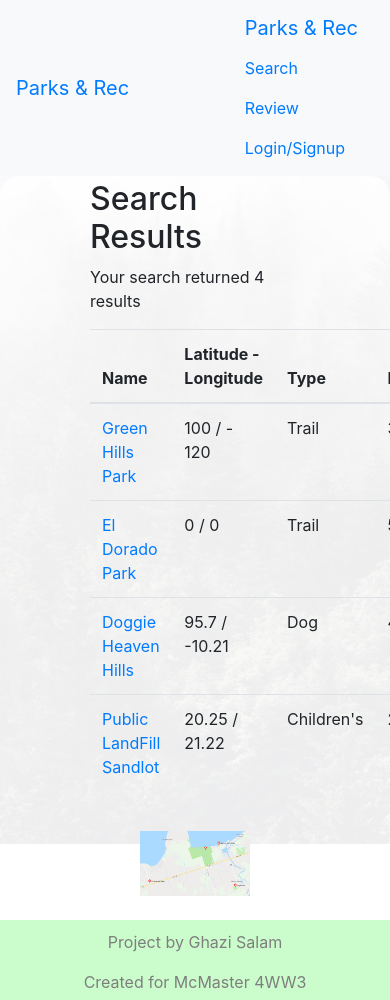
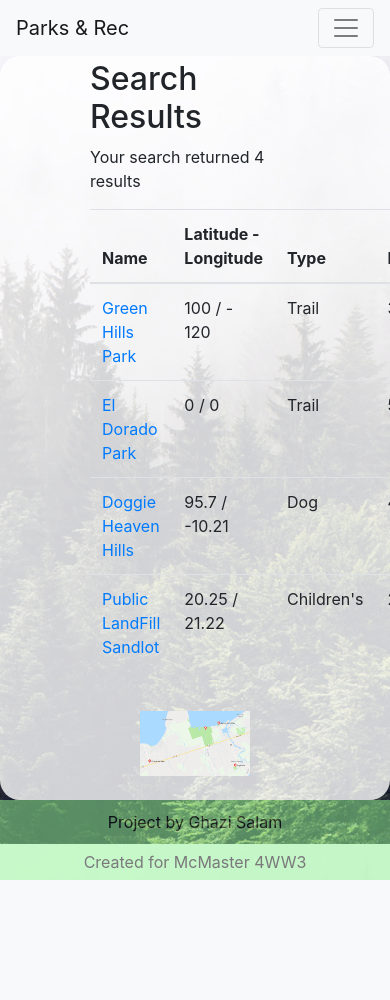
Before and after one commit to gzsalam7/4ww3, a PHP site: page /searchResults.html in a window 390 px wide. After the commit the page ends 880 px from the top, so only its background shows below. Run offline with PHP 8.4, Linux system fonts and the light colour scheme.

Commit message:
fixed mobile nav and attempt to fix background image issue

```diff
--- a/css/index.css
+++ b/css/index.css
@@ -1,6 +1,9 @@
 body::before {
     background-image: url(../assets/forestBackground.jpg);
     background-size: cover;
+    background-attachment: fixed;
+    background-position: center;
+    background-repeat: no-repeat;
     content: "";
     display: block;
     position: absolute;
@@ -10,6 +13,7 @@ body::before {
     height: 100%;
     z-index: -2;
     opacity: 0.4;
+    min-height: 500px;
     }
 
     .content {
--- a/css/login_signup.css
+++ b/css/login_signup.css
@@ -1,6 +1,9 @@
 body::before {
     background-image: url(../assets/forestBackground.jpg);
     background-size: cover;
+    background-attachment: fixed;
+    background-position: center;
+    background-repeat: no-repeat;
     content: "";
     display: block;
     position: absolute;
@@ -10,6 +13,7 @@ body::before {
     height: 100%;
     z-index: -2;
     opacity: 0.4;
+    min-height: 500px;
     }
     .content {
         background-color: rgba(255, 255, 255, 0.8);
--- a/css/park.css
+++ b/css/park.css
@@ -1,6 +1,9 @@
 body::before {
     background-image: url(../assets/forestBackground.jpg);
     background-size: cover;
+    background-attachment: fixed;
+    background-position: center;
+    background-repeat: no-repeat;
     content: "";
     display: block;
     position: absolute;
@@ -10,6 +13,7 @@ width: 100%;
     height: 100%;
     z-index: -2;
     opacity: 0.4;
+    min-height: 500px;
     }
 
 .content {
--- a/css/search.css
+++ b/css/search.css
@@ -1,6 +1,9 @@
 body::before {
     background-image: url(../assets/forestBackground.jpg);
     background-size: cover;
+    background-attachment: fixed;
+    background-position: center;
+    background-repeat: no-repeat;
     content: "";
     display: block;
     position: absolute;
@@ -10,6 +13,7 @@ width: 100%;
     height: 100%;
     z-index: -2;
     opacity: 0.4;
+    min-height: 500px;
     }
 .content {
     background-color: rgba(255, 255, 255, 0.8);
--- a/css/searchResults.css
+++ b/css/searchResults.css
@@ -1,6 +1,9 @@
 body::before {
     background-image: url(../assets/forestBackground.jpg);
     background-size: cover;
+    background-attachment: fixed;
+    background-position: center;
+    background-repeat: no-repeat;
     content: "";
     display: block;
     position: absolute;
@@ -10,6 +13,7 @@ width: 100%;
     height: 100%;
     z-index: -2;
     opacity: 0.4;
+    min-height: 500px;
     }
 
 .content {
--- a/searchResults.html
+++ b/searchResults.html
@@ -1,5 +1,8 @@
 <!DOCTYPE html>
 <link rel="stylesheet" href="https://stackpath.bootstrapcdn.com/bootstrap/4.3.1/css/bootstrap.min.css" integrity="sha384-ggOyR0iXCbMQv3Xipma34MD+dH/1fQ784/j6cY/iJTQUOhcWr7x9JvoRxT2MZw1T" crossorigin="anonymous">
+<script src="https://code.jquery.com/jquery-3.3.1.slim.min.js" integrity="sha384-q8i/X+965DzO0rT7abK41JStQIAqVgRVzpbzo5smXKp4YfRvH+8abtTE1Pi6jizo" crossorigin="anonymous"></script>
+<script src="https://cdnjs.cloudflare.com/ajax/libs/popper.js/1.14.7/umd/popper.min.js" integrity="sha384-UO2eT0CpHqdSJQ6hJty5KVphtPhzWj9WO1clHTMGa3JDZwrnQq4sF86dIHNDz0W1" crossorigin="anonymous"></script>
+<script src="https://stackpath.bootstrapcdn.com/bootstrap/4.3.1/js/bootstrap.min.js" integrity="sha384-JjSmVgyd0p3pXB1rRibZUAYoIIy6OrQ6VrjIEaFf/nJGzIxFDsf4x0xIM+B07jRM" crossorigin="anonymous"></script>
 <link rel="stylesheet" href="css/footer.css">
 <link rel="stylesheet" href="css/searchResults.css">
 <html>
@@ -13,23 +16,27 @@
     <title>Parks & Rec</title>
 </head>
 
-<body>
+<body class="parallax">
     <div class="flex-wrapper">
-        <nav class="navbar navbar-expand-sm bg-light">
+        <nav class="navbar navbar-expand-sm navbar-light bg-light">
             <a class="navbar-brand" href="index.html">Parks & Rec</a>
-            <ul class="navbar-nav ml-auto" style="float: right;">
-                <a class="navbar-brand" href="index.html">Parks & Rec</a>
+            <button class="navbar-toggler" type="button" data-toggle="collapse" data-target="#topNav" aria-controls="topNav" aria-expanded="false" aria-label="Toggle navigation">
+              <span class="navbar-toggler-icon"></span>
+            </button>
+            <div class="collapse navbar-collapse" id="topNav">
+              <ul class="navbar-nav ml-auto">
                 <li class="nav-item">
-                    <a class="nav-link" href="search.html">Search</a>
+                  <a class="nav-link" href="search.html">Search</a>
                 </li>
                 <li class="nav-item">
-                    <a class="nav-link" href="review.html">Review</a>
+                  <a class="nav-link" href="review.html">Review</a>
                 </li>
                 <li class="nav-item">
-                    <a class="nav-link" href="login_signup.html">Login/Signup</a>
+                  <a class="nav-link" href="login_signup.html">Login/Signup</a>
                 </li>
-            </ul>
-        </nav>
+              </ul>
+            </div>
+          </nav>
         <div class="container table-responsive content">
             <div class="col-8 offset-2">
                 <h2>Search Results</h2>
@@ -84,3 +91,18 @@
 </body>
 
 </html>
+
+<style>
+.parallax {
+  /* The image used */
+  background-image: url("assets/forestBackground.jpg");
+
+  /* Set a specific height */
+  min-height: 500px;
+
+  /* Create the parallax scrolling effect */
+  background-attachment: fixed;
+  background-position: center;
+  background-repeat: no-repeat;
+  background-size: cover;
+}</style>
```
Also changed, not shown: css/review.css (+5 -2 lines), index.html (+9 -1 lines), login_signup.html (+9 -1 lines), park.html (+15 -7 lines), review.html (+14 -7 lines), search.html (+9 -1 lines). Lines whose indentation alone changed are shown as unchanged.
